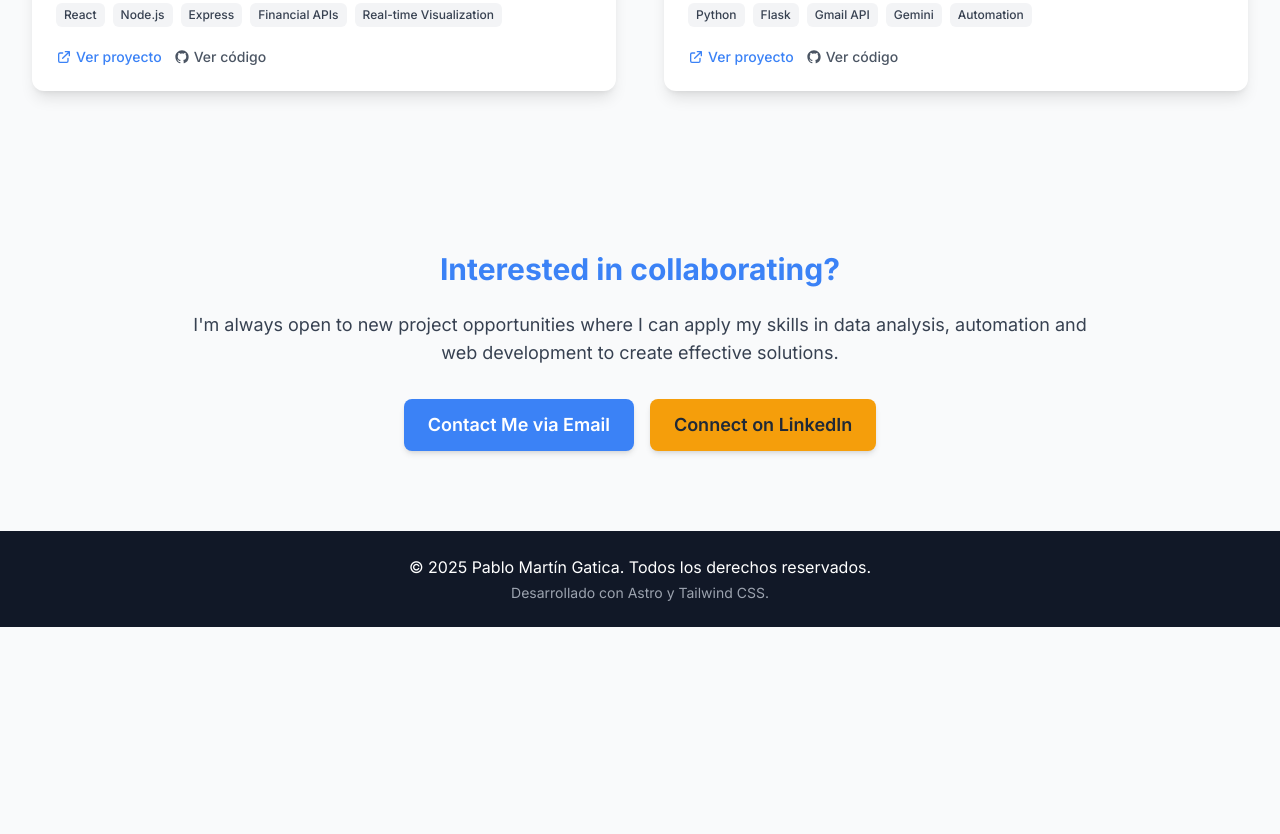
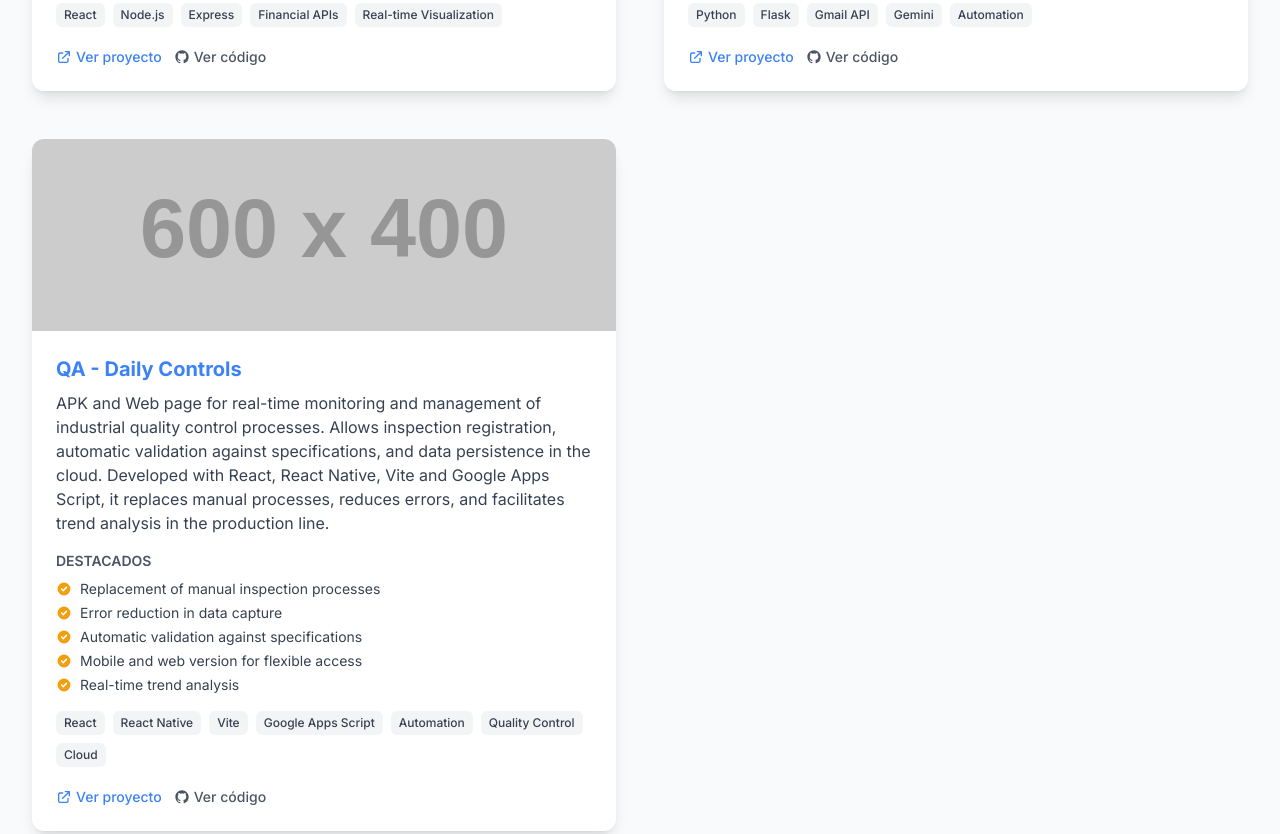
Before and after one commit to PMartinGatica/portafolio, an Astro site: page /en/projects in a window 1280 px wide. Shown: the part 1449-2283 px from the top of the page. Before the commit the page ends 2076 px from the top, so only its background shows below. Built offline with nearby package versions, Linux system fonts and the light colour scheme; Astro itself is replaced by a stand-in of ours; placeholder pictures from the web are drawn by us.

Commit message:
Actualización de enlaces de proyectos existentes Adición del nuevo proyecto QA - Daily Controls /QA - Controles Diarios

```diff
--- a/src/pages/en/projects.astro
+++ b/src/pages/en/projects.astro
@@ -50,14 +50,29 @@ const proyectos = [
     title: "AI-Powered Automated Reporting System",
     description: "System that uses artificial intelligence to connect with emails, extract relevant information, and generate automated reports. Analyzes incoming emails, organizes information into schedules, and generates reports in accessible formats.",
     imageUrl: "https://placehold.co/600x400/DC2626/FFFFFF?text=AI+Reports",
-    projectUrl: "#",
-    repoUrl: "#",
+    projectUrl: "https://analizadorinteligentemail.netlify.app/",
+    repoUrl: "https://github.com/PMartinGatica/AnalizadorInteligenteMail.git",
     tags: ["Python", "Flask", "Gmail API", "Gemini", "Automation"],
     highlights: [
       "70% reduction in email processing time",
       "Automatic extraction of key information",
       "Generation of structured reports without manual intervention",
       "Integration with multiple data sources"
+    ]
+  },
+  {
+    title: "QA - Daily Controls",
+    description: "APK and Web page for real-time monitoring and management of industrial quality control processes. Allows inspection registration, automatic validation against specifications, and data persistence in the cloud. Developed with React, React Native, Vite and Google Apps Script, it replaces manual processes, reduces errors, and facilitates trend analysis in the production line.",
+    imageUrl: "https://placehold.co/600x400/0369A1/FFFFFF?text=QA+Controls",
+    projectUrl: "https://qa-controles-diarios.netlify.app/",
+    repoUrl: "https://github.com/PMartinGatica/Web-ControlTest.git",
+    tags: ["React", "React Native", "Vite", "Google Apps Script", "Automation", "Quality Control", "Cloud"],
+    highlights: [
+      "Replacement of manual inspection processes",
+      "Error reduction in data capture",
+      "Automatic validation against specifications",
+      "Mobile and web version for flexible access",
+      "Real-time trend analysis"
     ]
   },
 // {
--- a/src/pages/projects.astro
+++ b/src/pages/projects.astro
@@ -47,17 +47,32 @@ const proyectos = [
     ]
   },
   {
-    title: "Sistema de Reportes Automatizados con IA",
-    description: "Sistema que utiliza inteligencia artificial para conectarse con correos electrónicos, extraer información relevante y generar reportes automatizados. Analiza correos entrantes, organiza la información en cronogramas y genera informes en formatos accesibles.",
+    title: "Sistema de Reportes Automatizado con IA",
+    description: "Sistema que utiliza inteligencia artificial para conectarse con correos electrónicos, extraer información relevante y generar reportes automatizados. Analiza emails entrantes, organiza la información en cronogramas y genera reportes en formatos accesibles.",
     imageUrl: "https://placehold.co/600x400/DC2626/FFFFFF?text=Reportes+IA",
-    projectUrl: "https://st.depositphotos.com/2274151/3481/i/450/depositphotos_34813181-stock-photo-in-progress-grunge-red-round.jpg",
-    repoUrl: "https://st.depositphotos.com/2274151/3481/i/450/depositphotos_34813181-stock-photo-in-progress-grunge-red-round.jpg",
-    tags: ["Python", "Flask", "Gmail API", "IA Gemini", "Automatización"],
+    projectUrl: "https://analizadorinteligentemail.netlify.app/",
+    repoUrl: "https://github.com/PMartinGatica/AnalizadorInteligenteMail.git",
+    tags: ["Python", "Flask", "Gmail API", "Gemini", "Automatización"],
     highlights: [
-      "Reducción de 70% en tiempo de procesamiento de emails",
+      "70% de reducción en tiempo de procesamiento de emails",
       "Extracción automática de información clave",
-      "Generación de reportes estructurados sin intervención manual",
+      "Generación de informes estructurados sin intervención manual",
       "Integración con múltiples fuentes de datos"
+    ]
+  },
+  {
+    title: "QA - Controles Diarios",
+    description: "Apk y página Web para monitorear y gestionar en tiempo real los procesos de control de calidad industrial. Permite registro de inspecciones, validación automática contra especificaciones y persistencia de datos en la nube. Desarrollada con React, React Native, Vite y Google Apps Script, reemplaza procesos manuales, reduce errores y facilita análisis de tendencias en la línea de producción.",
+    imageUrl: "https://placehold.co/600x400/0369A1/FFFFFF?text=QA+Controles",
+    projectUrl: "https://qa-controles-diarios.netlify.app/",
+    repoUrl: "https://github.com/PMartinGatica/Web-ControlTest.git",
+    tags: ["React", "React Native", "Vite", "Google Apps Script", "Automatización", "Control de Calidad", "Cloud"],
+    highlights: [
+      "Reemplazo de procesos manuales de inspección",
+      "Reducción de errores en la captura de datos",
+      "Validación automática contra especificaciones",
+      "Versión mobile y web para acceso flexible",
+      "Análisis de tendencias en tiempo real"
     ]
   },
   // {
```
Also changed, not shown: 1 other file.
